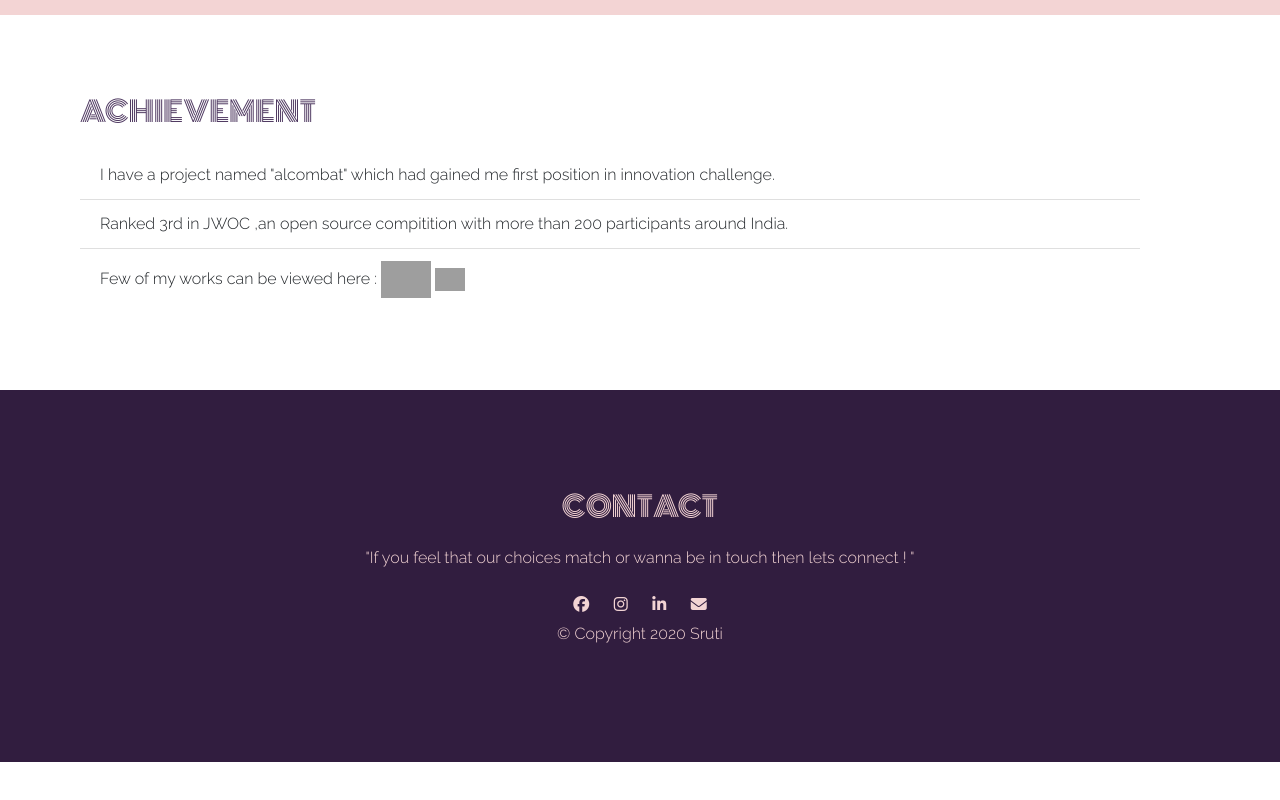
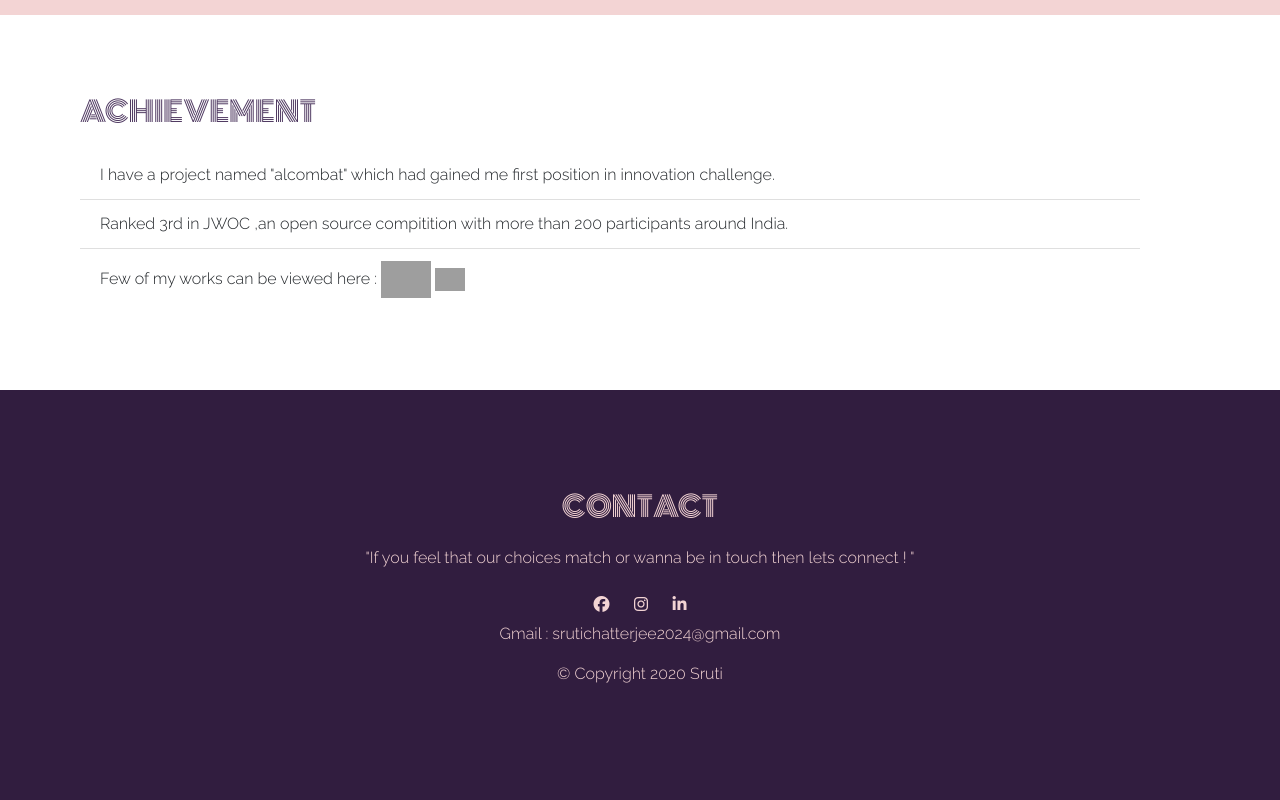
Before and after one commit to sruti2024/Portfolio, a plain HTML site: page index.html in a window 1280 px wide. Shown: the part 2337-3137 px from the top of the page. Before the commit the page ends 3099 px from the top, so only its background shows below. Drawn offline with nearby package versions, Linux system fonts and the light colour scheme; grey boxes are pictures that could not be loaded.

Commit message:
Update index.html

```diff
--- a/index.html
+++ b/index.html
@@ -125,7 +125,7 @@
 		<a class="contact-link" href="https://www.facebook.com/sruti.chatterjee.73"> <i class="fa fa-facebook-official" aria-hidden="true"></i></a>
         <a class="contact-link"  href="https://www.instagram.com/itu_star/?hl=en" ><i class="fa fa-instagram" aria-hidden="true"></i></a>
        <a class="contact-link"  href="https://www.linkedin.com/in/sruti-chatterjee-38373019a/"><i class="fa fa-linkedin" aria-hidden="true"></i></a>
-       <a class="contact-link"  href="srutichatterjee2024@gmail.com"><i class="fa fa-envelope" aria-hidden="true"></i></a>
+		<p>Gmail : srutichatterjee2024@gmail.com</p>
        <p>© Copyright 2020 Sruti</p>
    </div>
 </section>
```
